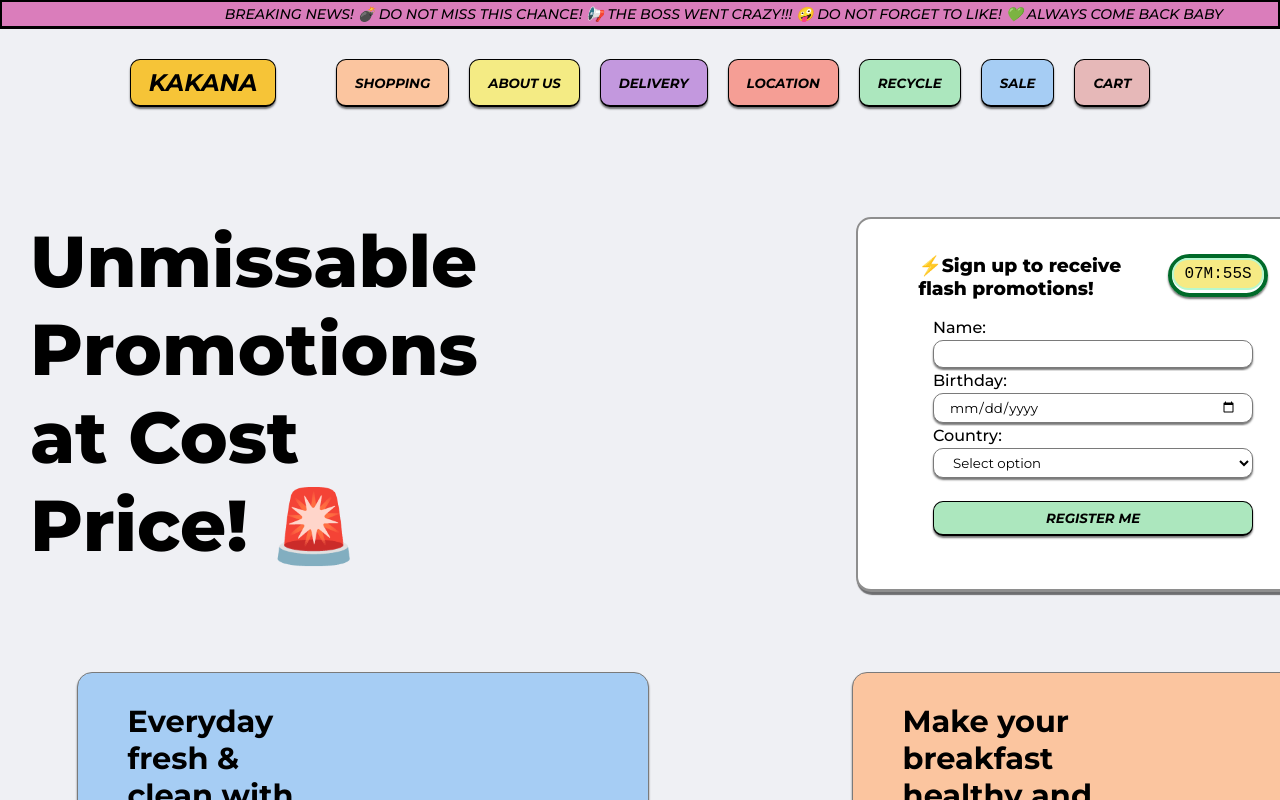
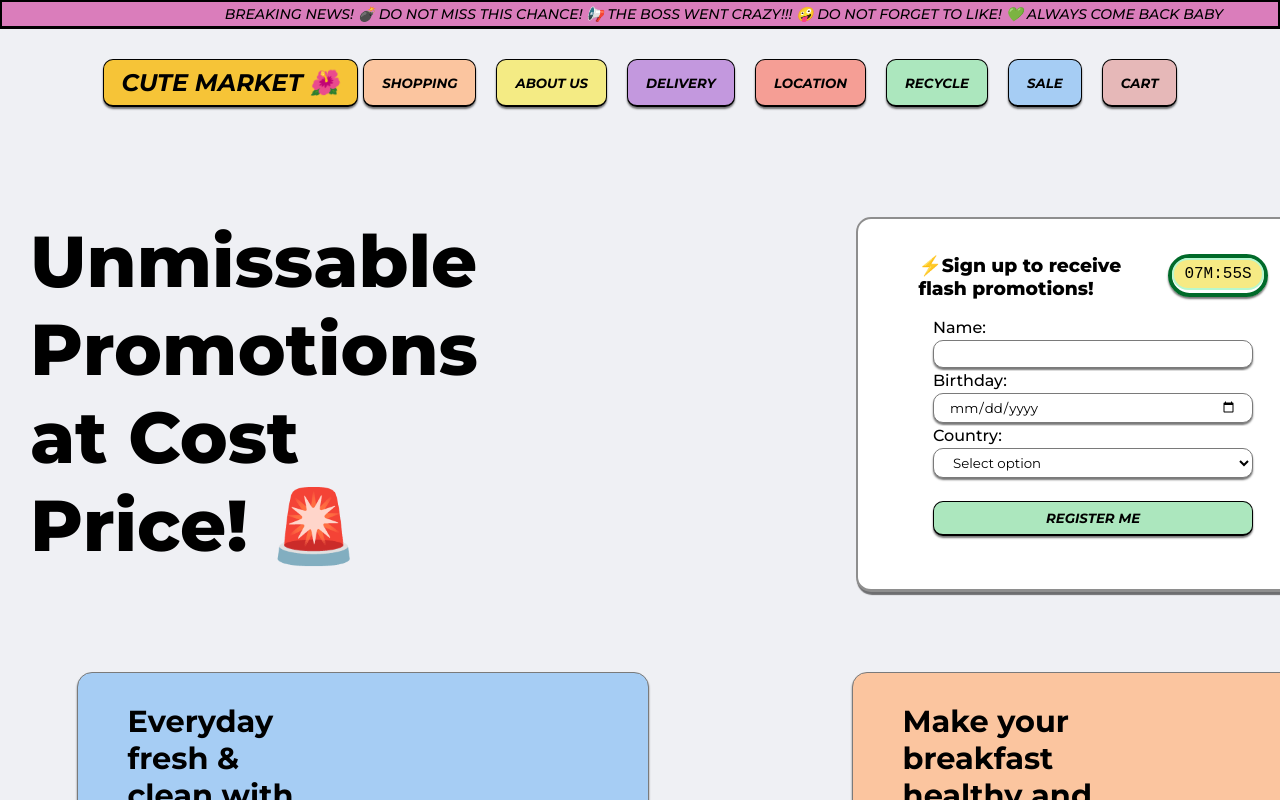
Before and after one commit to karinanuunes/cute-market-react, a React (Vite) app: page / in a window 1280 px wide. Shown: the top 800 px of the page. Built offline with nearby package versions, Linux system fonts and the light colour scheme; a web font is replaced by a local one.

Commit message:
add title name

```diff
--- a/index.html
+++ b/index.html
@@ -4,7 +4,7 @@
     <meta charset="UTF-8" />
     <link rel="icon" type="image/svg+xml" href="/vite.svg" />
     <meta name="viewport" content="width=device-width, initial-scale=1.0" />
-    <title>Vite + React</title>
+    <title>Cute Market</title>
   </head>
   <body>
     <div id="root"></div>
--- a/src/components/Menu/index.jsx
+++ b/src/components/Menu/index.jsx
@@ -9,7 +9,11 @@ const Menu = () => {
   return (
     <div className="menu">
       <div className="menu-home">
-        <Button text="Kakana" className="mustard kakana" onClick={goHome} />
+        <Button
+          text="Cute Market 🌺"
+          className="mustard kakana"
+          onClick={goHome}
+        />
       </div>
       <div className="menu-options">
         <Button text="Shopping" className="orange" onClick={goHome} />
```
